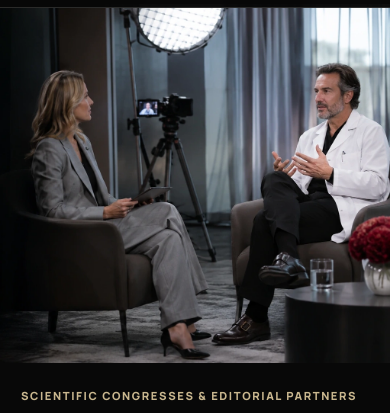
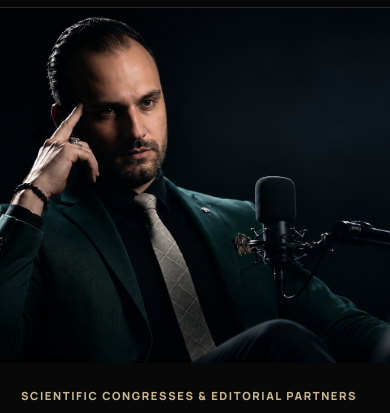
Before and after one commit to beautyleaders/beautyleaders.github.io, a plain HTML site: page media-kit.html in a window 390 px wide. Shown: the part 68-481 px from the top of the page. Drawn offline with Linux system fonts and the light colour scheme.

Commit message:
Update Media Brief hero image across EN and FA

```diff
--- a/assets/approved-release.css
+++ b/assets/approved-release.css
@@ -396,3 +396,19 @@ body.page-index .hero.visual-studio-hero .hero-copy{z-index:3!important}
 .bl-guests .bl-profile-hero-grid .bl-profile-stage{height:auto;aspect-ratio:4/4.7;width:100%;max-width:553px;align-self:center;justify-self:center;flex:none;}
 .bl-guests .bl-profile-hero-grid .bl-profile-stage img{position:absolute;inset:0;transform:none;width:100%;height:100%;max-width:none;object-fit:contain;object-position:center bottom;}
 @media(max-width:820px){.bl-guests .bl-profile-hero-grid .bl-profile-stage{max-width:440px;width:100%;height:auto;aspect-ratio:4/4.7;align-self:center;}}
+
+
+/* Media Brief hero update — 2026-11-26
+   Replaces the Media Brief hero artwork only.
+   English desktop uses a left reading gutter; Persian desktop uses a right reading gutter.
+   Phone and tablet use a dedicated full-width crop with no text overlap. */
+.bl-media-hero .bl-photo-hero-bg{background-image:url('img/media-hero-approved.webp')}
+[dir=rtl] .bl-media-hero .bl-photo-hero-bg{background-image:url('img/media-hero-approved-rtl.webp')!important;transform:none!important}
+@media screen and (max-width:1024px){
+ .bl-media-hero .bl-photo-hero-bg,
+ [dir=rtl] .bl-media-hero .bl-photo-hero-bg{
+   background-image:url('img/media-hero-mobile-v6.webp')!important;
+   background-position:center center!important;
+   transform:none!important;
+ }
+}
```
Also changed, not shown: assets/img/media-hero-approved-rtl.webp (added), assets/img/media-hero-approved.webp, assets/img/media-hero-mobile-v6.webp (added).
